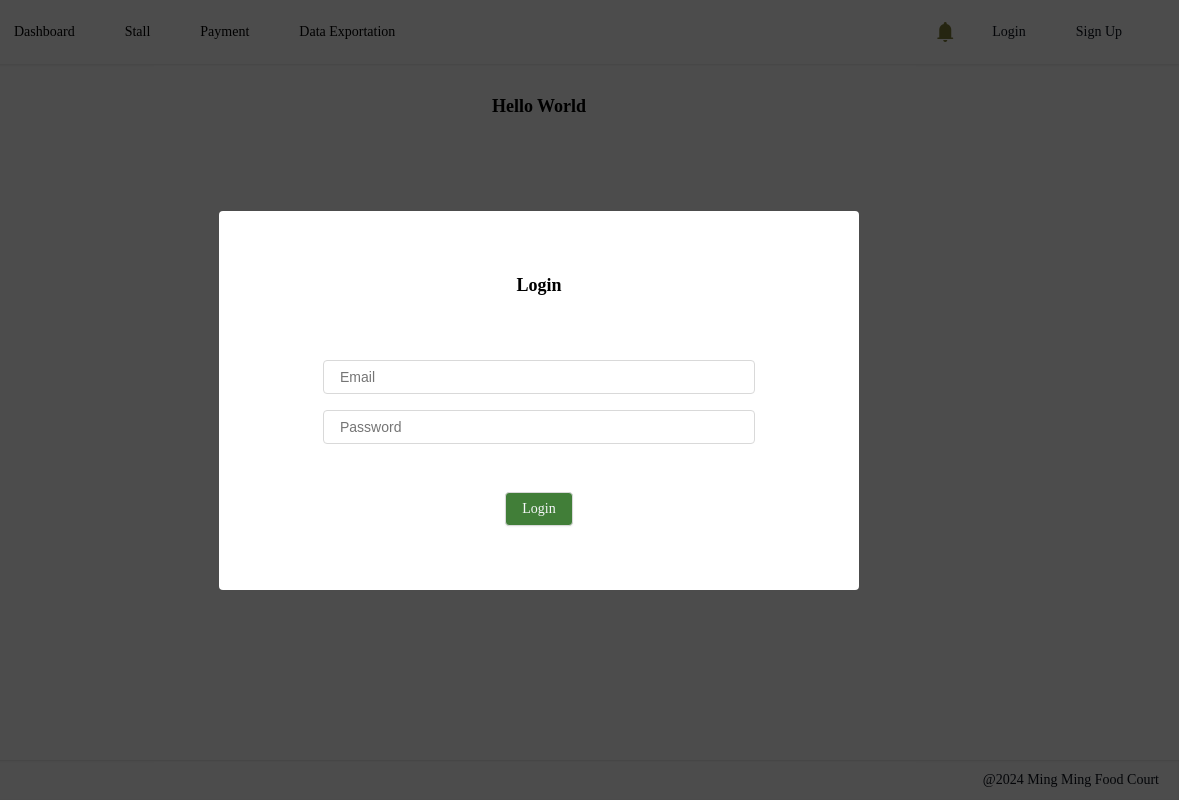
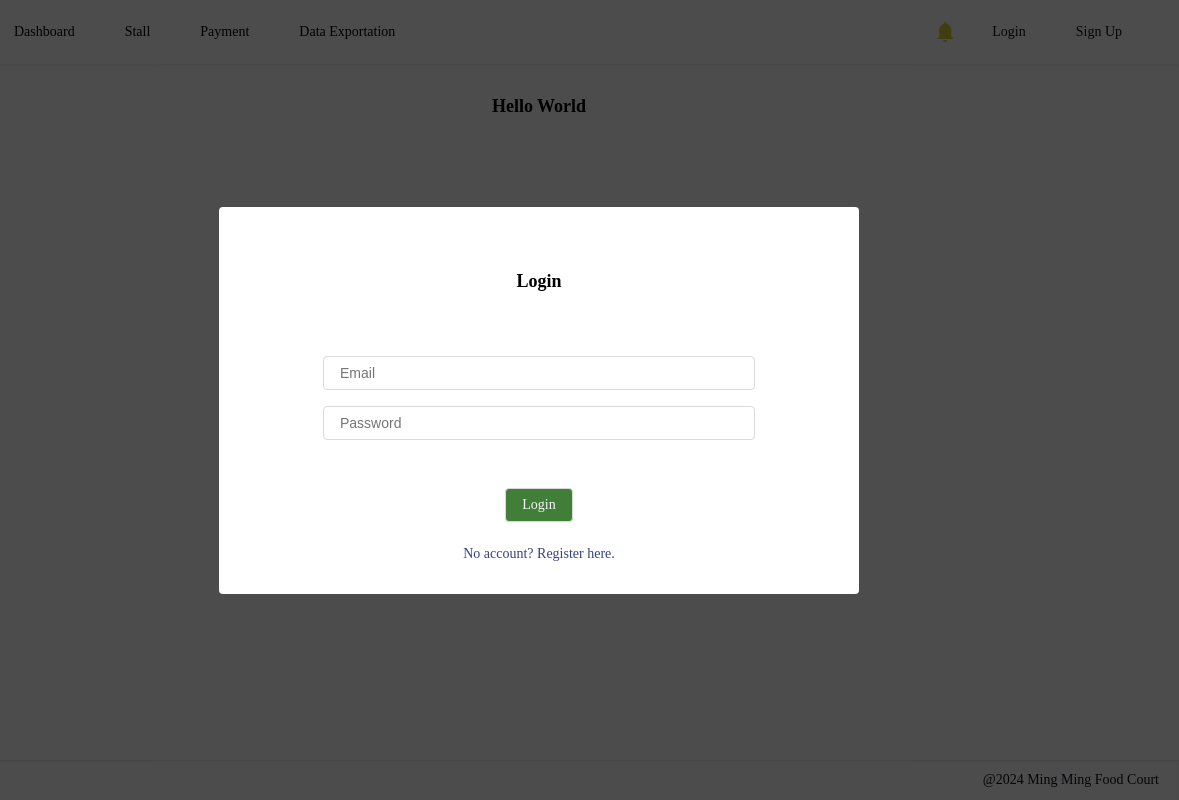
Before and after one commit to hong-tm/MingMingFoodCourt_RentEase, a website built with webpack: page src/index.html in a window 1280 px wide. Both pictures are taken after a click on the element "Login". Shown: the full height of the page, 101-1280 px from the left. Built offline with nearby package versions, Linux system fonts and the light colour scheme; files whose address does not match are found by name.

```diff
--- a/src/scss/authPage/AuthPage.scss
+++ b/src/scss/authPage/AuthPage.scss
@@ -23,7 +23,7 @@
         z-index: 1000;
     }
 
-    .registerForm {
+    .authForm {
         background-color: white;
         position: relative;
         padding: 32px;
@@ -57,7 +57,7 @@
             user-select: none;
             padding: 8px 16px;
             margin-top: 32px;
-            margin-bottom: 32px;
+            margin-bottom: 24px;
             border: 1px solid #d9d9d9;
             border-radius: $button-radius;
             font-size: 14px;
@@ -73,6 +73,18 @@
                 background-color: #2c682c;
             }
         }
+
+        &_Register {
+            font-size: 14px;
+            cursor: pointer;
+            color: #38427e;
+            transition: all 0.25s ease-in-out;
+
+            &:hover {
+                color: #2c3268;
+                text-decoration: underline;
+            }
+        }
     }
 
 }
--- a/src/scss/navigatioBar/NavigationBar.scss
+++ b/src/scss/navigatioBar/NavigationBar.scss
@@ -69,7 +69,7 @@
             padding: 8 10px;
             border-radius: $button-radius;
             vertical-align: -11.5%;
-            color: #7e7d38;
+            color: #d3d035;
             font-variation-settings: 'fill' 1'wght' 400, 'GRAD' 0, 'opsz' 48 !important;
 
             &:hover {
--- a/src/ts/authPage/AuthPage.ts
+++ b/src/ts/authPage/AuthPage.ts
@@ -1,61 +1,75 @@
 export class AuthPage {
-
 
     async createAuthPage(type: string) {
         function createRegForm() {
-            const registerForm = document.createElement("div")
-            registerForm.classList.add("registerForm")
-            return registerForm
+            const authForm = document.createElement("div")
+            authForm.classList.add("authForm")
+            return authForm
         }
 
         function createAuthTitle() {
-            const registerFormTitle = document.createElement("div")
+            const authFormTitle = document.createElement("div")
             if (type === "Login") {
-                registerFormTitle.innerHTML = "Login"
+                authFormTitle.innerHTML = "Login"
             } else {
-                registerFormTitle.innerHTML = "Register"
+                authFormTitle.innerHTML = "Register"
             }
-            registerFormTitle.classList.add("registerForm_Title")
-            return registerFormTitle
+            authFormTitle.classList.add("authForm_Title")
+            return authFormTitle
         }
 
         function createAuthInput(name: string, inputType: string, required: number) {
-            const registerForm_input = document.createElement("input")
-            registerForm_input.type = inputType
-            registerForm_input.name = name
-            registerForm_input.placeholder = name
-            registerForm_input.required = true
-            registerForm_input.classList.add("registerForm_Input")
+            const authFormInput = document.createElement("input")
+            authFormInput.type = inputType
+            authFormInput.name = name
+            authFormInput.placeholder = name
+            authFormInput.required = true
+            authFormInput.classList.add("authForm_Input")
 
             if (required === 0) {
-                registerForm_input.style.display = "none"
+                authFormInput.style.display = "none"
             }
 
-            return registerForm_input
+            return authFormInput
         }
 
         function createAuthButton() {
-            const registerFormSubmit = document.createElement("div")
+            const authFormSubmit = document.createElement("div")
             if (type === "Login") {
-                registerFormSubmit.innerHTML = "Login"
+                authFormSubmit.innerHTML = "Login"
             } else {
-                registerFormSubmit.innerHTML = "Register"
+                authFormSubmit.innerHTML = "Register"
             }
-            registerFormSubmit.classList.add("registerForm_Submit")
+            authFormSubmit.classList.add("authForm_Submit")
 
-            registerFormSubmit.onclick = async () => {
-                const registerForm_Input_collection = document.querySelectorAll(".registerForm_Input") as NodeListOf<HTMLInputElement>
+            authFormSubmit.onclick = async () => {
+                const authFormInput_collection = document.querySelectorAll(".authForm_Input") as NodeListOf<HTMLInputElement>
 
                 const data = {
-                    username: registerForm_Input_collection[0].value,
-                    email: registerForm_Input_collection[1].value,
-                    password: registerForm_Input_collection[2].value,
-                    confirmPassword: registerForm_Input_collection[3].value
+                    username: authFormInput_collection[0].value,
+                    email: authFormInput_collection[1].value,
+                    password: authFormInput_collection[2].value,
+                    confirmPassword: authFormInput_collection[3].value
                 }
                 alert(JSON.stringify(data))
             }
 
-            return registerFormSubmit
+            return authFormSubmit
+        }
+
+        //FIXME: The layer of the register form is doubled, it become black
+        function createAuthRegister() {
+            const authFormRegister = document.createElement("div")
+            if (type === "Login") {
+                authFormRegister.innerHTML = "No account? Register here."
+            }
+            authFormRegister.classList.add("authForm_Register")
+
+            authFormRegister.onclick = async () => {
+                const authPage = new AuthPage()
+                authPage.createAuthPage("Register")
+            }
+            return authFormRegister
         }
 
         const body = document.body
@@ -79,7 +93,7 @@
                 ["Username", "text", 0],
                 ["Email", "email", 1],
                 ["Password", "password", 1],
-                ["Confirm Password", "password", 0]
+                ["Confirm Password", "password", 0],
             ]
         } else {
             inputObject = [
@@ -90,27 +104,29 @@
             ]
         }
 
-        const registerForm = createRegForm()
+        const authForm = createRegForm()
         const title = createAuthTitle()
-        registerForm.appendChild(title)
+        authForm.appendChild(title)
 
         inputObject.forEach((t) => {
             const input = createAuthInput(t[0], t[1], t[2])
-            registerForm.appendChild(input)
+            authForm.appendChild(input)
         })
 
         const submit = createAuthButton()
 
-        registerForm.appendChild(submit)
+        authForm.appendChild(submit)
 
-        authPage.appendChild(registerForm)
+        const authFormRegister = createAuthRegister()
+        authForm.appendChild(authFormRegister)
+
+        authPage.appendChild(authForm)
 
         body.appendChild(authPage)
 
         this.showAuthPage(authPage)
 
     }
-
 
     async showAuthPage(authPage: HTMLDivElement) {
 
--- a/src/ts/init/Init.ts
+++ b/src/ts/init/Init.ts
@@ -6,7 +6,7 @@
 import "../../scss/meterialDesign/MaterialDesign.scss"
 import { MainPage } from "../mainPage/MainPage"
 import { NavigationBar } from "../navigationBar/NavigationBar"
-import {Footer} from "../footer/Footer"
+import { Footer } from "../footer/Footer"
 
 class Init {
     public init() {
@@ -21,7 +21,6 @@
         footer.create()
 
     }
-
 }
 
 const init = new Init()
--- a/src/ts/navigationBar/NavigationBar.ts
+++ b/src/ts/navigationBar/NavigationBar.ts
@@ -63,9 +63,10 @@
             button.classList.add("nav_right_button")
             return button
         }
+
         const rightNav = document.createElement("div")
 
-        function rightNavIcon(ititle: string, iconClass: string, ifunction: (md: HTMLDivElement) => void){
+        function rightNavIcon(ititle: string, iconClass: string, ifunction: (md: HTMLDivElement) => void) {
             const createMD = new CreateMD()
             const md = createMD.getmd(ititle, iconClass)
             md.onclick = () => ifunction(md)
```
Also changed, not shown: src/index.html (+3 -0 lines), dist/bundle.js, dist/index.html.
